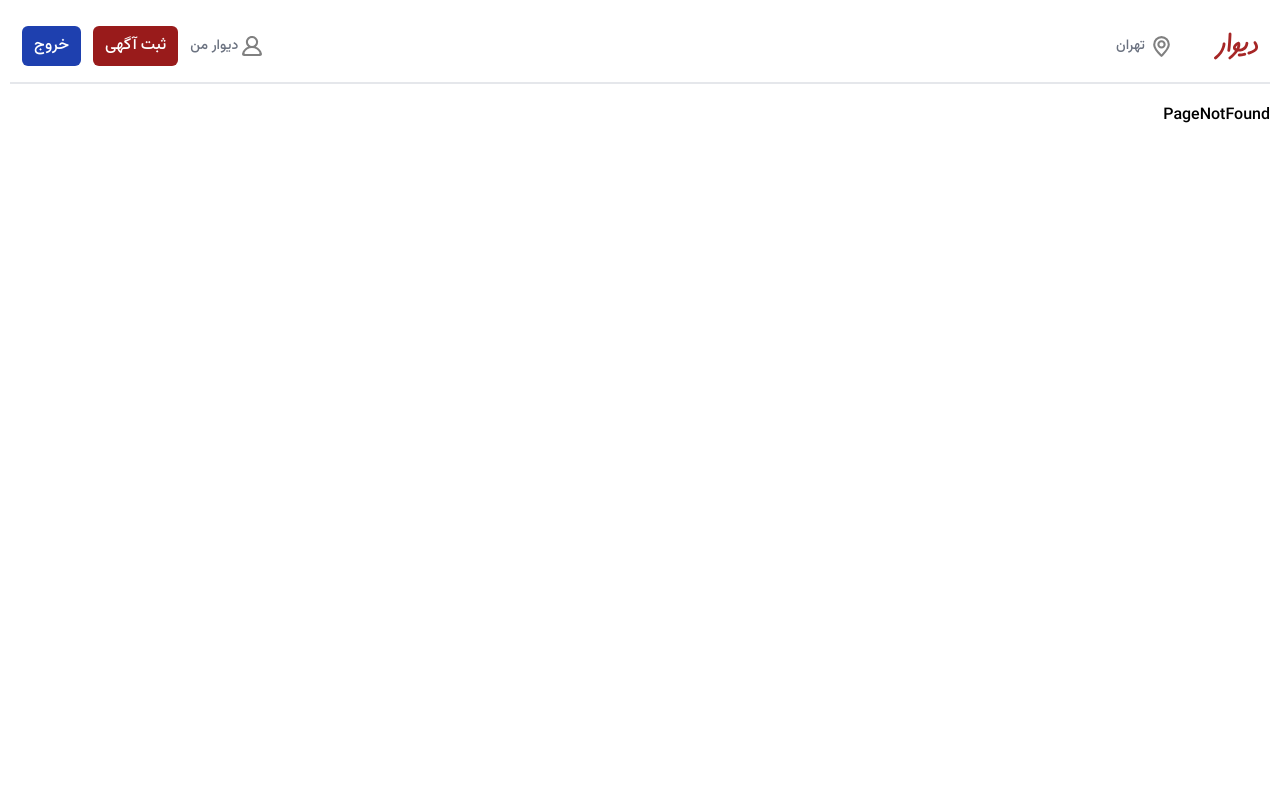
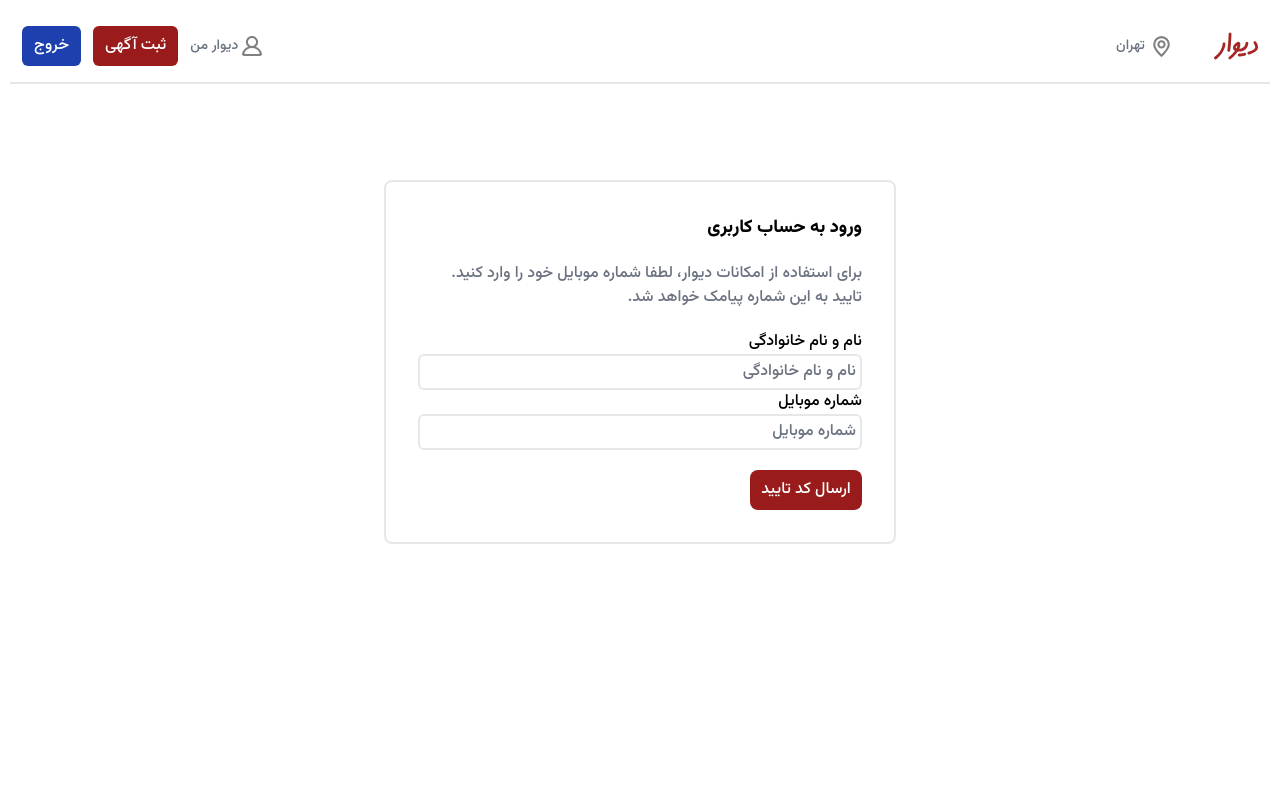
Before and after one commit to mohammad468/rjs-divar, a React (Vite) app: page /auth in a window 1280 px wide. Shown: the top 800 px of the page. Built offline with nearby package versions, Linux system fonts and the light colour scheme; no server answers.

Commit message:
debug routes

```diff
--- a/src/components/templates/CheckOtpForm.jsx
+++ b/src/components/templates/CheckOtpForm.jsx
@@ -8,7 +8,6 @@ const buttonClasses = "w-full px-2 py-2 mt-5 rounded-lg border border-red-800 tr
 
 function CheckOtpForm({ mobile, code, setCode, setStep, setError }) {
   const navigate = useNavigate();
-  // const { refetch } = useQuery(["profile"], getProfile);
 
   const submitHandler = async (e) => {
     e.preventDefault();
@@ -17,8 +16,7 @@ function CheckOtpForm({ mobile, code, setCode, setStep, setError }) {
     if (response) {
       setCookie(response.data);
       setStep(3);
-      navigate("/");
-      // refetch();
+      navigate("/create-ad");
     }
     if (error) {
       setError(error.response.data.message);
--- a/src/layouts/Header.jsx
+++ b/src/layouts/Header.jsx
@@ -1,4 +1,4 @@
-import { useQuery } from "@tanstack/react-query";
+import { useQuery, useQueryClient } from "@tanstack/react-query";
 import toast, { Toaster } from "react-hot-toast";
 import { Link, useNavigate } from "react-router-dom";
 import AuthBtn from "src/components/buttons/AuthBtn";
@@ -14,13 +14,16 @@ const headerClass =
 
 function Header() {
   const navigate = useNavigate();
-  const { data } = useQuery(["profile"], getProfile);
+  const { data, refetch } = useQuery(["profile"], getProfile);
 
   const submitHandler = async () => {
-    const { response, error } = await logout();
+    const { error } = await logout();
     clearCookie("accessToken");
     if (error) toast.error(`خطا: ${error.message}`);
-    if (response) toast.success("خروج با موفقیت انجام شد");
+    if (!error) toast.success("خروج با موفقیت انجام شد");
+    const queryClient = useQueryClient();
+    queryClient.invalidateQueries({ queryKey: ["profile"] });
+    refetch();
     navigate("/");
   };
 
--- a/src/router/Router.jsx
+++ b/src/router/Router.jsx
@@ -1,5 +1,6 @@
 import { useQuery } from "@tanstack/react-query";
 import { Navigate, Route, Routes } from "react-router-dom";
+import { useEffect, useState } from "react";
 
 import { getProfile } from "src/services/user";
 
@@ -13,15 +14,21 @@ import MePage from "src/pages/MePage";
 
 function Router() {
   const { data, error, isLoading, isError, isFetching } = useQuery(["profile"], getProfile);
+  const [isAdmin, setIsAdmin] = useState(false);
+
+  useEffect(() => {
+    if (data?.data?.role === "ADMIN") setIsAdmin(true);
+  }, [data]);
 
   if (isLoading) return <Loader />;
 
   return (
     <Routes>
       <Route path="/" element={<HomePage />} />
-      <Route path="/dashboard" element={data?.data?.role === "ADMIN" ? <DashboardPage /> : <AuthPage />} />
-      <Route path="/me" element={data ? <MePage /> : <AuthPage />} />
-      <Route path="/create-ad" element={data ? <AdPage /> : <AuthPage />} />
+      <Route path="/auth" element={<AuthPage />} />
+      <Route path="/dashboard" element={isAdmin ? <DashboardPage /> : <Navigate to="/auth" />} />
+      <Route path="/me" element={data ? <MePage /> : <Navigate to="/auth" />} />
+      <Route path="/create-ad" element={data ? <AdPage /> : <Navigate to="/auth" />} />
       <Route path="*" element={<PageNotFound />} />
     </Routes>
   );
```
